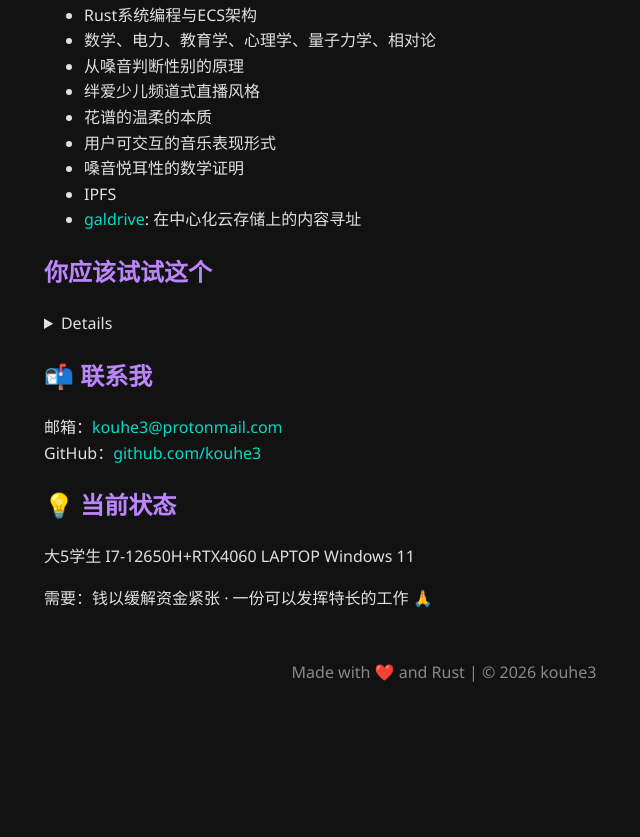
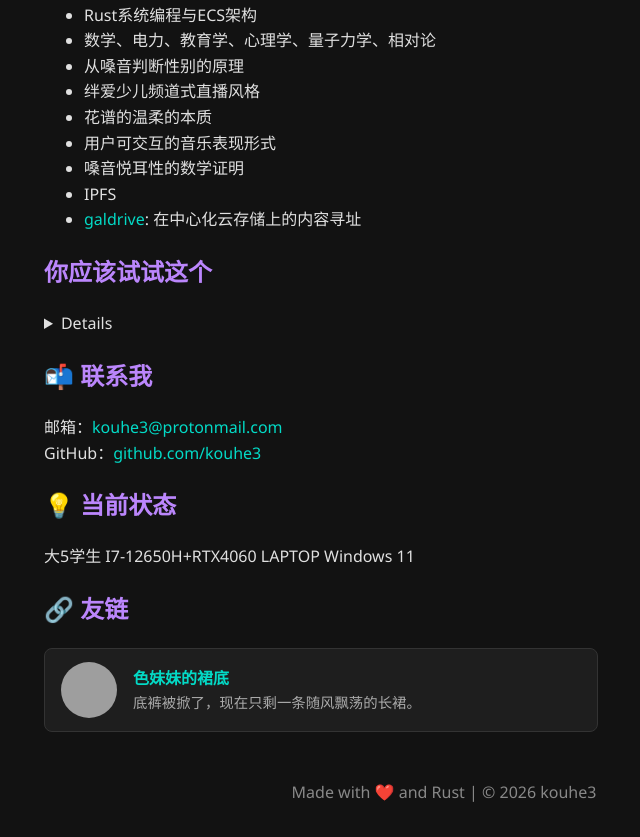
Before and after one commit to kouhe3/kouhe3.github.io, a plain HTML site: page index.html in a window 1280 px wide. Shown: the part 342-1179 px from the top of the page, without its empty margins (196-836 px from the left). Before the commit the page ends 1059 px from the top, so only its background shows below. Drawn offline with Linux system fonts and the light colour scheme; grey boxes are pictures that could not be loaded.

Commit message:
首页：删除求职求助行，新增友链章节
- 移除「当前状态」中的资金/工作求助文案
- 新增 🔗 友链 卡片（头像、名称、简介、跳转）

```diff
--- a/index.html
+++ b/index.html
@@ -49,6 +49,43 @@
 			margin-top: 3rem;
 			text-align: center;
 			color: #888;
+		}
+
+		.friend-link {
+			display: flex;
+			align-items: center;
+			gap: 1rem;
+			background: #1e1e1e;
+			border: 1px solid #333;
+			border-radius: 8px;
+			padding: 0.8rem 1rem;
+			max-width: 520px;
+			text-decoration: none;
+		}
+
+		.friend-link:hover {
+			border-color: #bb86fc;
+			text-decoration: none;
+		}
+
+		.friend-link .avatar {
+			width: 56px;
+			height: 56px;
+			border-radius: 50%;
+			flex-shrink: 0;
+			object-fit: cover;
+		}
+
+		.friend-link .name {
+			display: block;
+			font-weight: 600;
+			color: #03dac6;
+		}
+
+		.friend-link .bio {
+			display: block;
+			font-size: 0.9em;
+			color: #aaa;
 		}
 	</style>
 </head>
@@ -132,7 +169,15 @@
 
 		<h2>💡 当前状态</h2>
 		<p>大5学生 I7-12650H+RTX4060 LAPTOP Windows 11</p>
-		<p>需要：钱以缓解资金紧张 · 一份可以发挥特长的工作 🙏</p>
+
+		<h2>🔗 友链</h2>
+		<a class="friend-link" href="https://gh.sbchild.top/" target="_blank" rel="noopener">
+			<img class="avatar" src="https://gh.sbchild.top/avatar.jpg" alt="色妹妹的裙底">
+			<span>
+				<span class="name">色妹妹的裙底</span>
+				<span class="bio">底裤被掀了，现在只剩一条随风飘荡的长裙。</span>
+			</span>
+		</a>
 
 		<footer>
 			Made with ❤️ and Rust | © 2026 kouhe3
```
